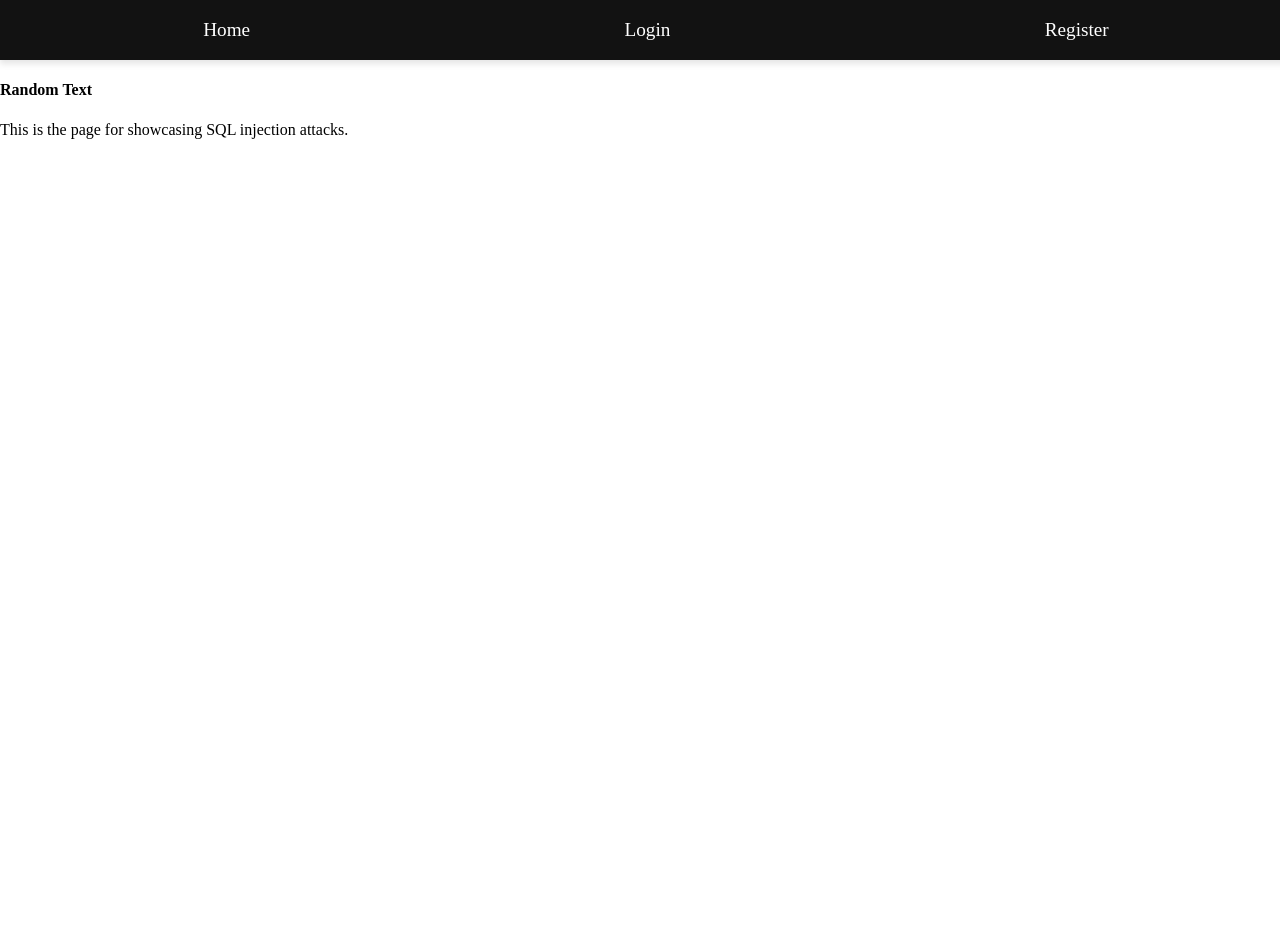
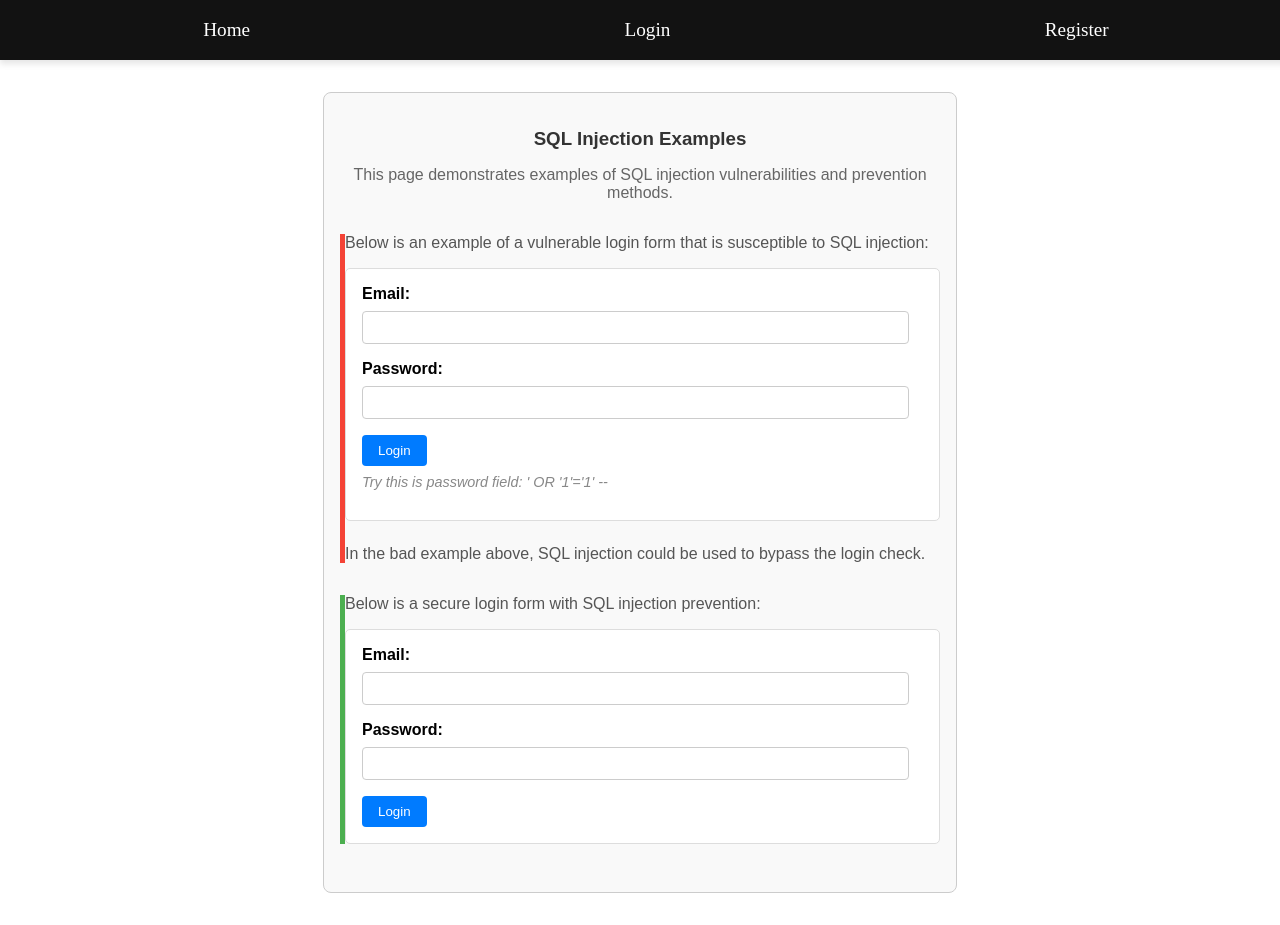
Before and after one commit to mrsean8615/IS3800-Final, a Flask app: page /injection in a window 1280 px wide. Before the commit the page ends 139 px from the top, so only its background shows below. Run offline with Flask 3, Linux system fonts and the light colour scheme.

Commit message:
misc bug fixes

```diff
--- a/app.py
+++ b/app.py
@@ -2,6 +2,7 @@ from flask import Flask, render_template, request, session, redirect, url_for
 from markupsafe import Markup, escape
 from db.register import register_user
 from db.login import login_user
+from db.db import db
 from test_input import regex_email, regex_password
 
 app = Flask(__name__)
@@ -114,9 +115,44 @@ def xss_good():
 def injection():
     if request.method == 'POST':
         logout()
-    title = 'XSS Prevention'
-    message = session.get('email', '')
-    return render_template('injection.html', title = title, message = message, loggedIn = session.get('loggedIn', False))
+    title = 'SQL Injection'
+    return render_template('injection.html', title = title, loggedIn = session.get('loggedIn', False))
+
+@app.route('/injection_bad', methods=['POST'])
+def injection_bad():
+    conn, cursor = db()
+    email = request.form['email']
+    password = request.form['password']
+    query = f"SELECT * FROM users WHERE email = '{email}' AND password = '{password}'"
+    result = cursor.execute(query).fetchall()
+
+    print("Query Executed: ", query)
+    print("Result: ", result)
+
+    if result:
+        message = "Login Successful!"
+        return render_template('injection.html', badmessage=message, loggedIn = session.get('loggedIn', False))
+
+    else:
+        message = "Invalid Credentials!"
+        return render_template('injection.html', badmessage=message, loggedIn = session.get('loggedIn', False))
+
+
+@app.route('/injection_good', methods=['POST'])
+def injection_good():
+    conn, cursor = db()
+    email = request.form['email']
+    password = request.form['password']
+    query = "SELECT * FROM users WHERE email = ? and password = ?"
+    result = cursor.execute(query, (email, password)).fetchall()
+    if result:
+        message = f"Login Successful!"
+        return render_template('injection.html', message=message, loggedIn = session.get('loggedIn', False))
+
+    else:
+        message = f"Invalid Credentials!"
+        return render_template('injection.html', message=message, loggedIn = session.get('loggedIn', False))
+
 
 if __name__ == "__main__":
     app.run(debug=True)
--- a/static/css/style.css
+++ b/static/css/style.css
@@ -412,3 +412,107 @@ body {
     margin: 5px 0;
   }
 }
+/* Main container styling */
+#sql-injection-showcase {
+  font-family: Arial, sans-serif;
+  margin: 2rem auto;
+  padding: 1rem;
+  max-width: 600px;
+  border: 1px solid #ccc;
+  border-radius: 8px;
+  background-color: #f9f9f9;
+}
+
+/* Header styling */
+.header {
+  text-align: center;
+  color: #333;
+  margin-bottom: 1rem;
+}
+
+/* Description text */
+.description {
+  text-align: center;
+  color: #666;
+  margin-bottom: 2rem;
+}
+
+/* Section containing examples */
+.example-section {
+  margin-bottom: 2rem;
+}
+
+/* Introductory text for examples */
+.example-intro {
+  margin: 1rem 0;
+  font-size: 1rem;
+  color: #555;
+}
+
+/* Bad Example Section */
+.bad-example {
+  border-left: 5px solid #f44336; /* Red border for bad example */
+}
+
+/* Good Example Section */
+.good-example {
+  border-left: 5px solid #4caf50; /* Green border for good example */
+}
+
+/* Form styles */
+.example-form {
+  margin-bottom: 1.5rem;
+  padding: 1rem;
+  border: 1px solid #ddd;
+  border-radius: 5px;
+  background-color: #fff;
+}
+
+.form-label {
+  display: block;
+  font-weight: bold;
+  margin-bottom: 0.5rem;
+}
+
+.form-input {
+  width: calc(100% - 2rem);
+  padding: 0.5rem;
+  margin-bottom: 1rem;
+  border: 1px solid #ccc;
+  border-radius: 4px;
+}
+
+.form-button {
+  padding: 0.5rem 1rem;
+  background-color: #007bff;
+  color: white;
+  border: none;
+  border-radius: 4px;
+  cursor: pointer;
+}
+
+.form-button:hover {
+  background-color: #0056b3;
+}
+
+/* Try This example prompt */
+.try-this {
+  font-size: 0.9rem;
+  color: #888;
+  margin-top: 0.5rem;
+  font-style: italic;
+}
+
+/* Error message */
+.error-message {
+  color: #007bff;
+  font-size: 1rem;
+  margin-top: 1rem;
+}
+
+/* User message */
+.user-message {
+  margin-top: 1rem;
+  color: #007bff;
+  font-style: italic;
+}
--- a/templates/injection.html
+++ b/templates/injection.html
@@ -25,16 +25,50 @@
         </div>
       </nav>
     </header>
-    <main>
-      <h3>{% if loggedIn %}
-        Welcome {{message}}
-        {% endif %}
-       </h3>
-       <h4>Random Text</h4>
-       <p>
-        This is the page for showcasing SQL injection attacks.
-       </p>
+    <main id="sql-injection-showcase">
+      <h3 class="header">SQL Injection Examples</h3>
+      <p class="description">
+        This page demonstrates examples of SQL injection vulnerabilities and prevention methods.
+      </p>
+
+      <!-- Bad Example Section -->
+      <div class="example-section bad-example">
+        <p class="example-intro">
+          Below is an example of a vulnerable login form that is susceptible to SQL injection:
+        </p>
+        <form class="example-form vulnerable-form" action="/injection_bad" method="POST">
+          <label class="form-label" for="bad-email">Email:</label>
+          <input class="form-input" type="text" id="bad-email" name="email">
+          <label class="form-label" for="bad-password">Password:</label>
+          <input class="form-input" type="password" id="bad-password" name="password">
+          <button class="form-button" type="submit">Login</button>
+          <p class="try-this">Try this is password field: ' OR '1'='1' --</p>
+        </form>
+        <p class="example-intro">
+          In the bad example above, SQL injection could be used to bypass the login check.
+        </p>
+        <p class="error-message">{{ badmessage }}</p>
+      </div>
+
+      <!-- Good Example Section -->
+      <div class="example-section good-example">
+        <p class="example-intro">
+          Below is a secure login form with SQL injection prevention:
+        </p>
+        <form class="example-form secure-form" action="/injection_good" method="POST">
+          <label class="form-label" for="good-email">Email:</label>
+          <input class="form-input" type="text" id="good-email" name="email">
+          <label class="form-label" for="good-password">Password:</label>
+          <input class="form-input" type="password" id="good-password" name="password">
+          <button class="form-button" type="submit">Login</button>
+          {% if message %}
+            <p class="user-message">{{ message }}</p>
+          {% endif %}
+        </form>
+      </div>
     </main>
+
+
     <footer>
       {% if loggedIn %}
       <form method="post">
```
